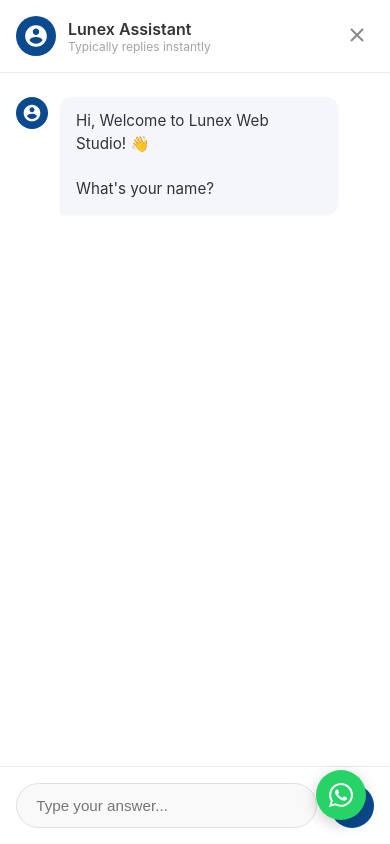
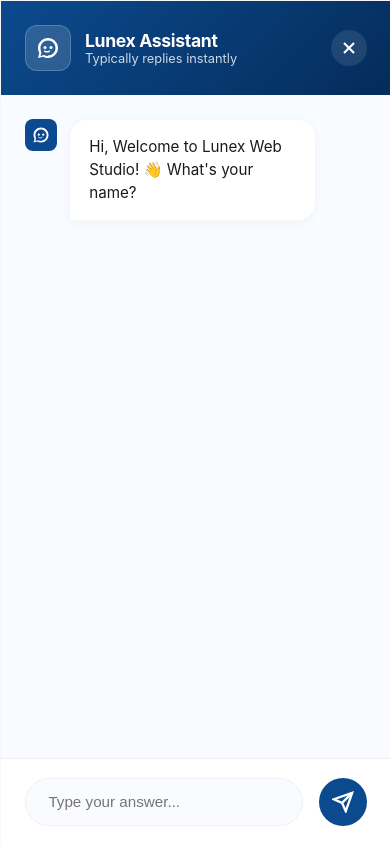
Before and after one commit to Kaleeswaran-Nex/Lunex-Web-Studio, a React (Vite) app: page /about in a window 390 px wide. Both pictures are taken after a click on the button 54 px from the left and 790 px from the top of the page. Shown: the top 844 px of the page. Built offline with nearby package versions, Linux system fonts and the light colour scheme; the HTML template or start-up script is replaced by a standard one.

Commit message:
feat: enhance chatbot UI and fix mobile view overlapping issues

```diff
--- a/src/components/Chatbot.css
+++ b/src/components/Chatbot.css
@@ -1,126 +1,190 @@
+/* High Z-Index for Chatbot */
 .chatbot-container {
   position: fixed;
   bottom: 2rem;
-  left: 2rem; /* Placement according to the screenshot left corner */
-  z-index: 9999;
-  font-family: 'Inter', sans-serif;
+  left: 2rem;
+  z-index: 10002; /* Higher than FABs */
+  font-family: 'Outfit', 'Inter', sans-serif;
+  display: flex;
+  flex-direction: column;
+  align-items: flex-start;
+}
+
+/* Hide Floating Action Buttons when Chatbot is open */
+body.chatbot-open .floating-action-buttons {
+  opacity: 0;
+  pointer-events: none;
+  transform: translateY(20px);
+  transition: all 0.3s ease;
+}
+
+/* Greeting Tooltip */
+.chatbot-greeting {
+  background: white;
+  color: #1a1a1a;
+  padding: 1.2rem 1.8rem;
+  border-radius: 18px;
+  border-bottom-left-radius: 4px;
+  box-shadow: 0 10px 25px rgba(0, 0, 0, 0.12);
+  margin-bottom: 1.2rem;
+  max-width: 260px;
+  position: relative;
+  animation: chatbot-pop 0.5s cubic-bezier(0.175, 0.885, 0.32, 1.275) forwards;
+  cursor: pointer;
+  border: 1px solid rgba(0, 0, 0, 0.05);
+  z-index: 10003;
+}
+
+.chatbot-greeting p {
+  margin: 0;
+  font-size: 1.05rem;
+  font-weight: 500;
+  line-height: 1.4;
+}
+
+.chatbot-greeting::after {
+  content: '';
+  position: absolute;
+  bottom: -10px;
+  left: 12px;
+  border-left: 10px solid transparent;
+  border-right: 10px solid transparent;
+  border-top: 10px solid white;
+}
+
+@keyframes chatbot-pop {
+  from { opacity: 0; transform: scale(0.8) translateY(20px); }
+  to { opacity: 1; transform: scale(1) translateY(0); }
 }
 
 .chatbot-launcher {
-  width: 60px;
-  height: 60px;
+  width: 64px;
+  height: 64px;
   border-radius: 50%;
-  background-color: #0b4a8e;
+  background: linear-gradient(135deg, #0b4a8e 0%, #052c5a 100%);
   color: white;
   border: none;
-  box-shadow: 0 4px 15px rgba(0, 0, 0, 0.2);
+  box-shadow: 0 8px 24px rgba(11, 74, 142, 0.35);
   cursor: pointer;
   display: flex;
   align-items: center;
   justify-content: center;
-  transition: transform 0.3s ease, box-shadow 0.3s ease;
+  transition: all 0.3s cubic-bezier(0.4, 0, 0.2, 1);
+  position: relative;
+  overflow: hidden;
+}
+
+.chatbot-launcher:hover {
+  transform: scale(1.08);
+  box-shadow: 0 12px 30px rgba(11, 74, 142, 0.45);
 }
 
 .chatbot-launcher svg {
-  width: 32px;
-  height: 32px;
+  width: 34px;
+  height: 34px;
+  transition: transform 0.3s ease;
 }
 
-.chatbot-launcher:hover {
-  transform: scale(1.1) translateY(-2px);
-  box-shadow: 0 8px 25px rgba(0, 0, 0, 0.3);
+.chatbot-launcher.active svg {
+  transform: rotate(90deg) scale(0.8);
 }
 
+/* Window Styling */
 .chatbot-window {
-  width: 380px;
-  height: 550px;
-  max-width: calc(100vw - 2rem);
-  background: #f8f9fa;
-  border-radius: 12px;
-  box-shadow: 0 10px 40px rgba(0, 0, 0, 0.15);
+  width: 400px;
+  height: 600px;
+  max-height: 80vh;
+  max-width: calc(100vw - 3rem);
+  background: rgba(255, 255, 255, 0.95);
+  backdrop-filter: blur(15px);
+  -webkit-backdrop-filter: blur(15px);
+  border-radius: 24px;
+  box-shadow: 0 20px 60px rgba(0, 0, 0, 0.18);
   display: flex;
   flex-direction: column;
   overflow: hidden;
-  animation: chatbot-slide-up 0.3s cubic-bezier(0.16, 1, 0.3, 1) forwards;
+  border: 1px solid rgba(255, 255, 255, 0.3);
+  margin-bottom: 1rem;
+  animation: chatbot-slide-up 0.5s cubic-bezier(0.16, 1, 0.3, 1) forwards;
+  z-index: 10001;
 }
 
 @keyframes chatbot-slide-up {
-  from { opacity: 0; transform: translateY(20px) scale(0.95); }
+  from { opacity: 0; transform: translateY(30px) scale(0.95); }
   to { opacity: 1; transform: translateY(0) scale(1); }
 }
 
 .chatbot-header {
-  background: #ffffff;
-  color: #333;
-  padding: 1rem;
+  background: linear-gradient(135deg, #0b4a8e 0%, #052c5a 100%);
+  color: white;
+  padding: 1.5rem;
   display: flex;
   justify-content: space-between;
   align-items: center;
-  border-bottom: 1px solid #eaeaea;
 }
 
 .chatbot-header-info {
   display: flex;
   align-items: center;
-  gap: 12px;
+  gap: 14px;
 }
 
 .chatbot-avatar {
-  width: 40px;
-  height: 40px;
+  width: 44px;
+  height: 44px;
+  border-radius: 12px;
+  background: rgba(255, 255, 255, 0.15);
+  backdrop-filter: blur(5px);
+  display: flex;
+  align-items: center;
+  justify-content: center;
+  border: 1px solid rgba(255, 255, 255, 0.2);
+}
+
+.chatbot-header h4 {
+  margin: 0;
+  font-size: 1.1rem;
+  font-weight: 700;
+  letter-spacing: -0.02em;
+}
+
+.chatbot-header p {
+  margin: 0;
+  font-size: 0.8rem;
+  opacity: 0.8;
+}
+
+.chatbot-close {
+  background: rgba(255, 255, 255, 0.1);
+  border: none;
+  color: white;
+  cursor: pointer;
+  padding: 8px;
   border-radius: 50%;
-  background: #0b4a8e;
-  color: white;
+  transition: all 0.2s;
   display: flex;
   align-items: center;
   justify-content: center;
 }
 
-.chatbot-avatar svg {
-  width: 26px;
-  height: 26px;
-}
-
-.chatbot-header h4 {
-  margin: 0;
-  font-size: 1rem;
-  font-weight: 600;
-  color: #333;
-}
-
-.chatbot-header p {
-  margin: 0;
-  font-size: 0.75rem;
-  opacity: 0.6;
-  color: #666;
-}
-
-.chatbot-close {
-  background: none;
-  border: none;
-  color: #888;
-  cursor: pointer;
-  padding: 5px;
-  transition: color 0.2s;
-}
-
 .chatbot-close:hover {
-  color: #333;
+  background: rgba(255, 255, 255, 0.2);
+  transform: rotate(90deg);
 }
 
 .chatbot-messages {
   flex: 1;
-  padding: 1.5rem 1rem;
+  padding: 1.5rem;
   overflow-y: auto;
-  background: #ffffff;
   display: flex;
   flex-direction: column;
-  gap: 1.2rem;
+  gap: 1.5rem;
+  background: #f8fbff;
 }
 
 .chatbot-message-wrapper {
   display: flex;
-  max-width: 90%;
+  max-width: 85%;
   gap: 12px;
 }
 
@@ -129,40 +193,24 @@
   flex-direction: row-reverse;
 }
 
-.chatbot-message-wrapper.bot {
-  align-self: flex-start;
-}
-
 .bot-icon {
   width: 32px;
   height: 32px;
-  flex-shrink: 0;
-  border-radius: 50%;
+  border-radius: 8px;
   background: #0b4a8e;
   color: white;
   display: flex;
   align-items: center;
   justify-content: center;
-}
-
-.bot-icon svg {
-  width: 20px;
-  height: 20px;
-}
-
-.chatbot-msg-content {
-  display: flex;
-  flex-direction: column;
-  gap: 0.4rem;
+  flex-shrink: 0;
 }
 
 .chatbot-message {
-  padding: 0.8rem 1rem;
-  border-radius: 12px;
+  padding: 1rem 1.2rem;
+  border-radius: 18px;
   font-size: 0.95rem;
   line-height: 1.5;
-  white-space: pre-wrap;
-  box-shadow: 0 1px 3px rgba(0,0,0,0.05);
+  box-shadow: 0 2px 8px rgba(0, 0, 0, 0.04);
 }
 
 .chatbot-message-wrapper.user .chatbot-message {
@@ -172,123 +220,110 @@
 }
 
 .chatbot-message-wrapper.bot .chatbot-message {
-  background: #f4f6fb;
-  color: #333;
+  background: white;
+  color: #1a1a1a;
   border-bottom-left-radius: 4px;
+  border: 1px solid rgba(0, 0, 0, 0.03);
 }
 
 .chatbot-options {
   display: flex;
   flex-direction: column;
-  gap: 0.5rem;
-  background: #f4f6fb;
-  padding: 0.8rem;
-  border-radius: 12px;
-  border-top-left-radius: 4px;
+  gap: 0.6rem;
+  margin-top: 0.8rem;
 }
 
 .chatbot-option-btn {
   background: white;
-  border: 1px solid #0b4a8e;
+  border: 1px solid #e0e8f0;
   color: #0b4a8e;
-  padding: 0.6rem 1rem;
-  border-radius: 20px;
+  padding: 0.8rem 1.2rem;
+  border-radius: 12px;
   font-size: 0.9rem;
+  font-weight: 500;
   cursor: pointer;
-  transition: all 0.2s;
+  transition: all 0.2s ease;
   text-align: left;
   display: flex;
   align-items: center;
-  gap: 8px;
+  gap: 10px;
+}
+
+.chatbot-option-btn:hover {
+  border-color: #0b4a8e;
+  background: #f0f7ff;
+  transform: translateX(4px);
 }
 
 .option-dot {
-  width: 12px;
-  height: 12px;
+  width: 8px;
+  height: 8px;
   border-radius: 50%;
-  background-color: #ddd;
-  display: inline-block;
-  transition: background-color 0.2s;
-}
-
-.chatbot-option-btn:hover {
-  background: #0b4a8e;
-  color: white;
-}
-
-.chatbot-option-btn:hover .option-dot {
-  background-color: white;
+  background-color: #0b4a8e;
+  opacity: 0.4;
 }
 
 .chatbot-input-area {
+  padding: 1.2rem 1.5rem;
+  background: white;
+  border-top: 1px solid #f0f0f0;
   display: flex;
-  padding: 1rem;
-  background: white;
-  border-top: 1px solid #eaeaea;
-  gap: 0.8rem;
+  gap: 1rem;
   align-items: center;
 }
 
 .chatbot-input-area input {
   flex: 1;
-  padding: 0.8rem 1.2rem;
-  border: 1px solid #e0e0e0;
-  border-radius: 24px;
+  padding: 0.9rem 1.4rem;
+  border: 1px solid #eef2f6;
+  border-radius: 30px;
   outline: none;
   font-size: 0.95rem;
-  background: #f9f9f9;
-  color: #333;
-  transition: border-color 0.2s;
+  background: #f9fbff;
+  transition: all 0.3s ease;
 }
 
 .chatbot-input-area input:focus {
   border-color: #0b4a8e;
   background: white;
+  box-shadow: 0 0 0 4px rgba(11, 74, 142, 0.05);
 }
 
 .chatbot-send-btn {
   background: #0b4a8e;
   border: none;
-  width: 44px;
-  height: 44px;
+  width: 48px;
+  height: 48px;
   border-radius: 50%;
   color: white;
   display: flex;
   align-items: center;
   justify-content: center;
   cursor: pointer;
-  transition: background 0.2s, transform 0.1s;
+  transition: all 0.3s ease;
+  flex-shrink: 0; /* Important: prevents shrinking on mobile */
+}
+
+.chatbot-send-btn svg {
+  width: 22px;
+  height: 22px;
 }
 
 .chatbot-send-btn:hover {
-  background: #083c72;
+  background: #052c5a;
+  transform: rotate(15deg) scale(1.1);
 }
 
-.chatbot-send-btn:active {
-  transform: scale(0.95);
-}
-
-.chatbot-send-btn svg {
-  width: 20px;
-  height: 20px;
-  margin-left: -2px;
-}
-
-@media (max-width: 480px) {
+@media (max-width: 500px) {
   .chatbot-window {
+    width: 100vw;
+    height: 100vh;
+    max-height: 100vh;
+    max-width: 100vw;
     position: fixed;
     top: 0;
     left: 0;
-    right: 0;
-    bottom: 0;
-    width: 100%;
-    height: 100%;
-    max-width: 100%;
     border-radius: 0;
-  }
-
-  .chatbot-container {
-    bottom: 1.5rem;
-    left: 1.5rem;
+    margin-bottom: 0;
   }
 }
--- a/src/components/Chatbot.tsx
+++ b/src/components/Chatbot.tsx
@@ -11,12 +11,21 @@
 
 const Chatbot: React.FC = () => {
   const [isOpen, setIsOpen] = useState(false);
+  const [showGreeting, setShowGreeting] = useState(true);
   const [messages, setMessages] = useState<Message[]>([]);
   const [inputValue, setInputValue] = useState('');
   const [step, setStep] = useState(0);
   const [formData, setFormData] = useState<any>({});
+  const messagesEndRef = useRef<HTMLDivElement>(null);
 
-  const messagesEndRef = useRef<HTMLDivElement>(null);
+  useEffect(() => {
+    if (isOpen) {
+      document.body.classList.add('chatbot-open');
+    } else {
+      document.body.classList.remove('chatbot-open');
+    }
+    return () => document.body.classList.remove('chatbot-open');
+  }, [isOpen]);
 
   const scrollToBottom = () => {
     messagesEndRef.current?.scrollIntoView({ behavior: 'smooth' });
@@ -31,6 +40,7 @@
       setTimeout(() => {
         addBotMessage("Hi, Welcome to Lunex Web Studio! 👋\n\nWhat's your name?");
       }, 500);
+      setShowGreeting(false);
     }
   }, [isOpen]);
 
@@ -139,6 +149,11 @@
     setFormData(updatedData);
   };
 
+  const toggleChat = () => {
+    setIsOpen(!isOpen);
+    if (!isOpen) setShowGreeting(false);
+  };
+
   return (
     <div className="chatbot-container">
       {isOpen && (
@@ -146,8 +161,11 @@
           <div className="chatbot-header">
             <div className="chatbot-header-info">
               <div className="chatbot-avatar">
-                <svg viewBox="0 0 24 24" fill="currentColor">
-                  <path d="M12 2C6.48 2 2 6.48 2 12c0 5.52 4.48 10 10 10s10-4.48 10-10C22 6.48 17.52 2 12 2zm0 3c1.66 0 3 1.34 3 3s-1.34 3-3 3-3-1.34-3-3 1.34-3 3-3zm0 14.2c-2.5 0-4.71-1.28-6-3.22.03-1.99 4-3.08 6-3.08 1.99 0 5.97 1.09 6 3.08-1.29 1.94-3.5 3.22-6 3.22z"/>
+                <svg viewBox="0 0 24 24" fill="currentColor" width="24" height="24">
+                  <path d="M12 2C6.477 2 2 6.477 2 12c0 1.821.487 3.53 1.338 5L2 22l5-1.338C8.47 21.513 10.179 22 12 22c5.523 0 10-4.477 10-10S17.523 2 12 2zm0 18c-1.477 0-2.872-.345-4.113-.96l-3.325.89.89-3.325C4.845 15.372 4.5 13.725 4.5 12c0-4.142 3.358-7.5 7.5-7.5s7.5 3.358 7.5 7.5-3.358 7.5-7.5 7.5z"/>
+                  <circle cx="9" cy="11.5" r="1.5" />
+                  <circle cx="15" cy="11.5" r="1.5" />
+                  <path d="M8.5 15c.658.658 2.343 1 2.5 1s1.842-.342 2.5-1" stroke="currentColor" strokeWidth="1.2" strokeLinecap="round" />
                 </svg>
               </div>
               <div>
@@ -156,7 +174,7 @@
               </div>
             </div>
             <button className="chatbot-close" onClick={() => setIsOpen(false)}>
-              <svg width="24" height="24" viewBox="0 0 24 24" fill="none" stroke="currentColor" strokeWidth="2">
+              <svg width="20" height="20" viewBox="0 0 24 24" fill="none" stroke="currentColor" strokeWidth="2.5">
                 <line x1="18" y1="6" x2="6" y2="18"></line>
                 <line x1="6" y1="6" x2="18" y2="18"></line>
               </svg>
@@ -168,8 +186,11 @@
               <div key={msg.id} className={`chatbot-message-wrapper ${msg.sender}`}>
                 {msg.sender === 'bot' && (
                    <div className="bot-icon">
-                     <svg viewBox="0 0 24 24" fill="currentColor">
-                       <path d="M12 2C6.48 2 2 6.48 2 12c0 5.52 4.48 10 10 10s10-4.48 10-10C22 6.48 17.52 2 12 2zm0 3c1.66 0 3 1.34 3 3s-1.34 3-3 3-3-1.34-3-3 1.34-3 3-3zm0 14.2c-2.5 0-4.71-1.28-6-3.22.03-1.99 4-3.08 6-3.08 1.99 0 5.97 1.09 6 3.08-1.29 1.94-3.5 3.22-6 3.22z"/>
+                     <svg viewBox="0 0 24 24" fill="currentColor" width="18" height="18">
+                        <path d="M12 2C6.477 2 2 6.477 2 12c0 1.821.487 3.53 1.338 5L2 22l5-1.338C8.47 21.513 10.179 22 12 22c5.523 0 10-4.477 10-10S17.523 2 12 2zm0 18c-1.477 0-2.872-.345-4.113-.96l-3.325.89.89-3.325C4.845 15.372 4.5 13.725 4.5 12c0-4.142 3.358-7.5 7.5-7.5s7.5 3.358 7.5 7.5-3.358 7.5-7.5 7.5z"/>
+                        <circle cx="9" cy="11.5" r="1.5" />
+                        <circle cx="15" cy="11.5" r="1.5" />
+                        <path d="M8.5 15c.658.658 2.343 1 2.5 1s1.842-.342 2.5-1" stroke="white" strokeWidth="1.2" strokeLinecap="round" fill="none" />
                      </svg>
                    </div>
                 )}
@@ -202,7 +223,7 @@
                 onKeyDown={(e) => e.key === 'Enter' && handleSend()}
               />
               <button className="chatbot-send-btn" onClick={() => handleSend()} aria-label="Send Message">
-                <svg viewBox="0 0 24 24" fill="none" stroke="currentColor" strokeWidth="2" strokeLinecap="round" strokeLinejoin="round">
+                <svg viewBox="0 0 24 24" fill="none" stroke="currentColor" strokeWidth="2.5">
                   <line x1="22" y1="2" x2="11" y2="13"></line>
                   <polygon points="22 2 15 22 11 13 2 9 22 2"></polygon>
                 </svg>
@@ -212,16 +233,31 @@
         </div>
       )}
 
-      {!isOpen && (
-        <button className="chatbot-launcher" onClick={() => setIsOpen(true)} aria-label="Open Chat">
+      {showGreeting && !isOpen && (
+        <div className="chatbot-greeting" onClick={toggleChat}>
+          <p>Hi, Welcome to Lunex Web Studio!!</p>
+        </div>
+      )}
+
+      <button
+        className={`chatbot-launcher ${isOpen ? 'active' : ''}`}
+        onClick={toggleChat}
+        aria-label="Open Chat"
+      >
+        {!isOpen ? (
           <svg viewBox="0 0 24 24" fill="none" stroke="currentColor" strokeWidth="2.5" strokeLinecap="round" strokeLinejoin="round">
             <path d="M21 11.5a8.38 8.38 0 0 1-.9 3.8 8.5 8.5 0 0 1-7.6 4.7 8.38 8.38 0 0 1-3.8-.9L3 21l1.9-5.7a8.38 8.38 0 0 1-.9-3.8 8.5 8.5 0 0 1 4.7-7.6 8.38 8.38 0 0 1 3.8-.9h.5a8.48 8.48 0 0 1 8 8v.5z"></path>
-            <path d="M9 10h.01"></path>
-            <path d="M15 10h.01"></path>
-            <path d="M9.5 15c.658.658 2.343 1 2.5 1s1.842-.342 2.5-1"></path>
+            <circle cx="9" cy="11.5" r="0.5" fill="currentColor" />
+            <circle cx="15" cy="11.5" r="0.5" fill="currentColor" />
+            <path d="M9.5 15c.658.658 2.343 1 2.5 1s1.842-.342 2.5-1" stroke="currentColor" strokeWidth="1.2" strokeLinecap="round" />
           </svg>
-        </button>
-      )}
+        ) : (
+          <svg width="24" height="24" viewBox="0 0 24 24" fill="none" stroke="currentColor" strokeWidth="2.5">
+            <line x1="18" y1="6" x2="6" y2="18"></line>
+            <line x1="6" y1="6" x2="18" y2="18"></line>
+          </svg>
+        )}
+      </button>
     </div>
   );
 };
```
